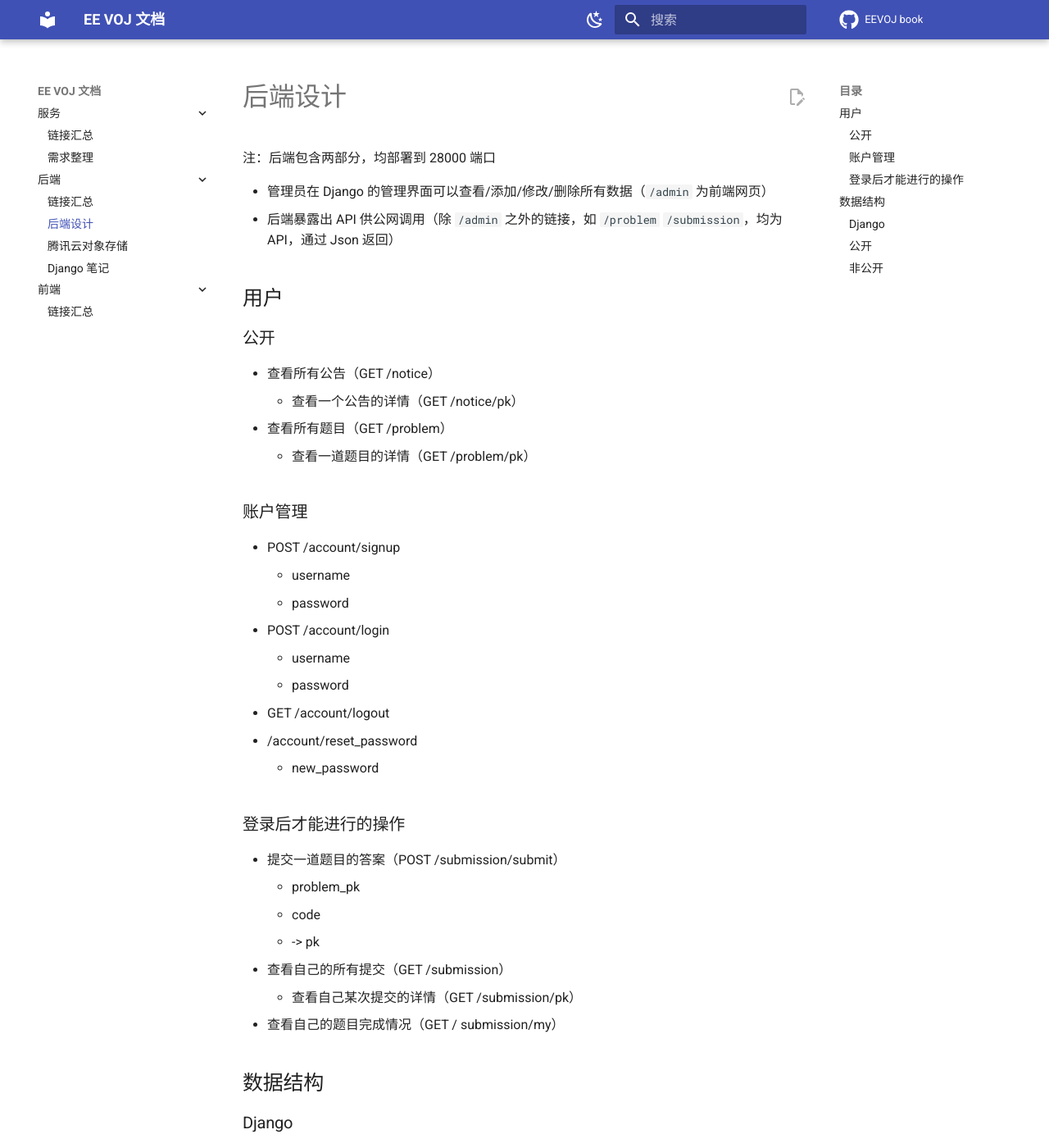
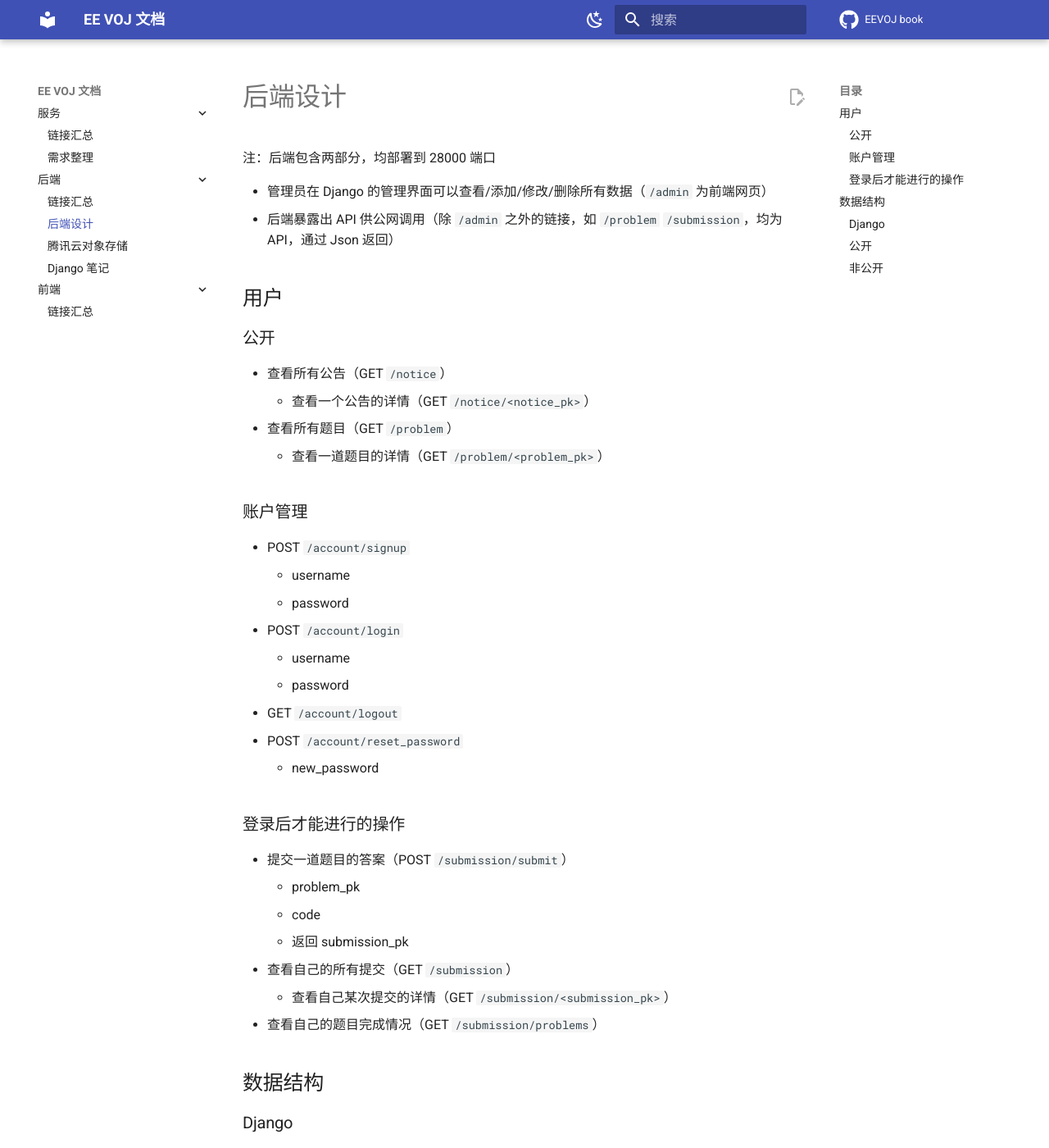
Before and after one commit to EEVOJ/book, an MkDocs documentation site: the page built from docs/BACKEND/design.md, in a window 1280 px wide and 1400 px high. Shown: the whole window at 82% size. Built offline with MkDocs 1.6.1 and Material for MkDocs 9.7.7, drawn with Linux system fonts in a browser that asks for light colours; comment, search, counter and statistics services are not loaded.

Commit message:
update backend design

```diff
--- a/docs/BACKEND/design.md
+++ b/docs/BACKEND/design.md
@@ -9,32 +9,32 @@
 
 ### 公开
 
-- 查看所有公告（GET /notice）
-    - 查看一个公告的详情（GET /notice/pk）
-- 查看所有题目（GET /problem）
-    - 查看一道题目的详情（GET /problem/pk）
+- 查看所有公告（GET `/notice`）
+    - 查看一个公告的详情（GET `/notice/<notice_pk>`）
+- 查看所有题目（GET `/problem`）
+    - 查看一道题目的详情（GET `/problem/<problem_pk>`）
 
 ### 账户管理
 
-- POST /account/signup
+- POST `/account/signup`
     - username
     - password
-- POST /account/login
+- POST `/account/login`
     - username
     - password
-- GET /account/logout
-- /account/reset_password
+- GET `/account/logout`
+- POST `/account/reset_password`
     - new_password
 
 ### 登录后才能进行的操作
 
-- 提交一道题目的答案（POST /submission/submit）
+- 提交一道题目的答案（POST `/submission/submit`）
     - problem_pk
     - code
-    - -> pk
-- 查看自己的所有提交（GET /submission）
-    - 查看自己某次提交的详情（GET /submission/pk）
-- 查看自己的题目完成情况（GET / submission/my）
+    - 返回 submission_pk
+- 查看自己的所有提交（GET `/submission`）
+    - 查看自己某次提交的详情（GET `/submission/<submission_pk>`）
+- 查看自己的题目完成情况（GET `/submission/problems`）
 
 ## 数据结构
 
```
